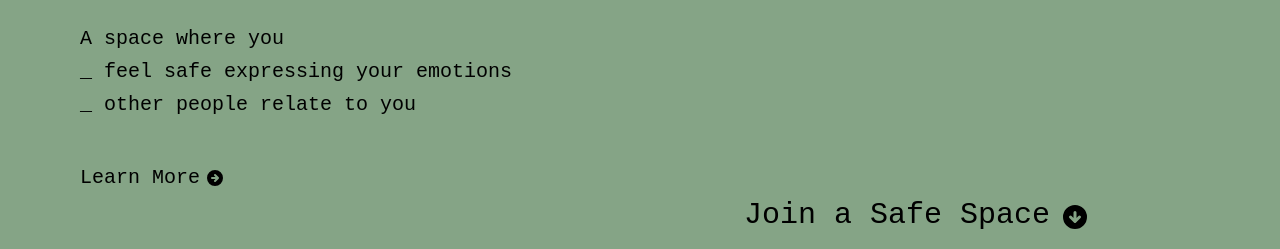
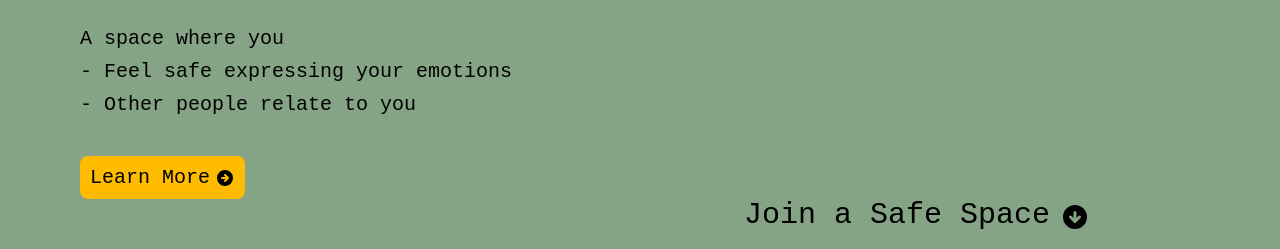
Before and after one commit to nguyenv119/treehouse, a React (Vite) app in the folder frontend/: page / in a window 1280 px wide. Shown: the part 456-705 px from the top of the page. Built offline with nearby package versions, Linux system fonts and the light colour scheme.

Commit message:
learn more button

```diff
--- a/frontend/src/App.css
+++ b/frontend/src/App.css
@@ -44,11 +44,13 @@ p{
 	text-decoration: none;
 	color: inherit;
 	transition: transform 0.3s ease;
+	background-color: #ffbb00;
+	padding: 10px;
+	border-radius: 8px;
 }
 .learnMore:hover{
 	cursor: pointer;
-	font-size: 23px;
-	color: #ffbb00;
+	background-color: #ffd000;
 }
 
 .arrowRight {
--- a/frontend/src/App.tsx
+++ b/frontend/src/App.tsx
@@ -40,8 +40,8 @@ function App() {
 						</h1>
 					</div>
 					<p>A space where you</p>
-					<p>_ feel safe expressing your emotions</p>
-					<p className='last'>_ other people relate to you</p>
+					<p>- Feel safe expressing your emotions</p>
+					<p className='last'>- Other people relate to you</p>
 					<a href="#info" className='learnMore'>
 						Learn More
 						<HiArrowCircleRight className="arrowRight" />
```
